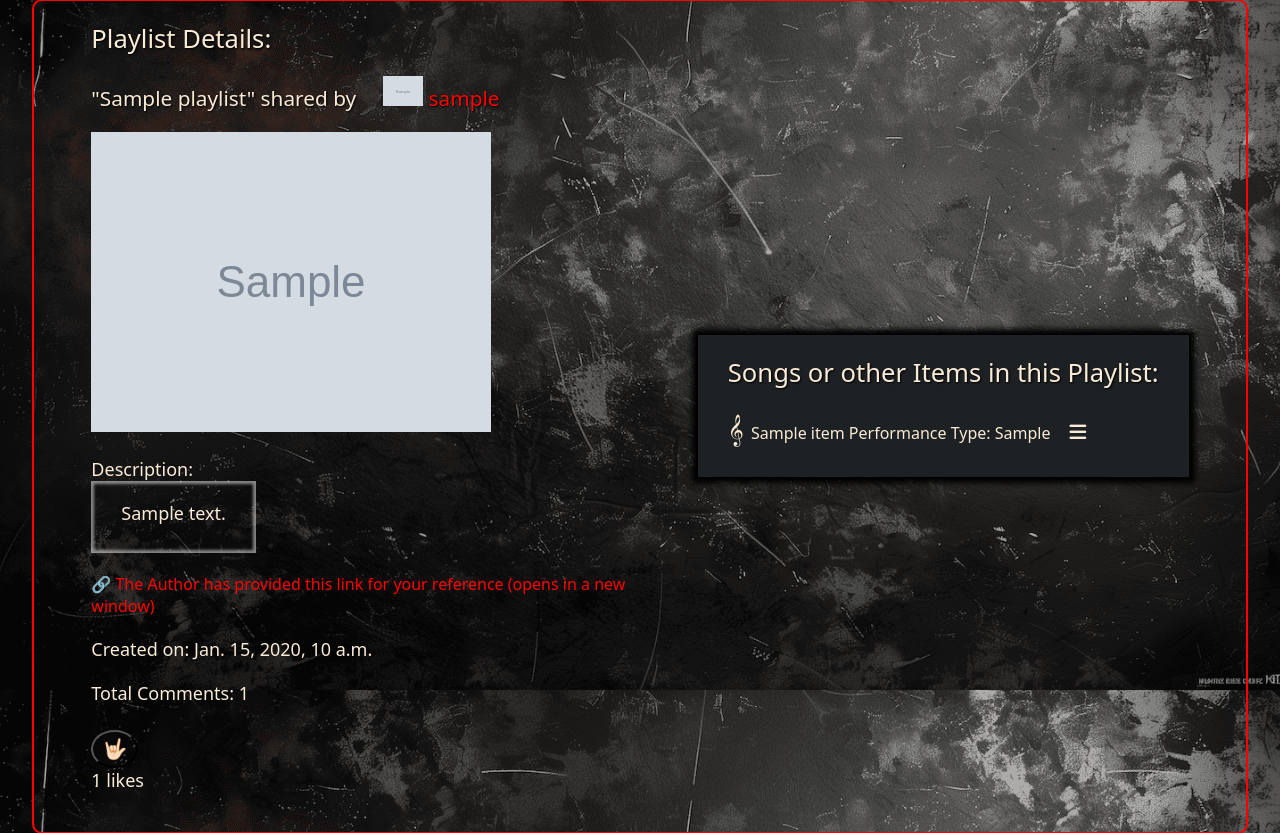
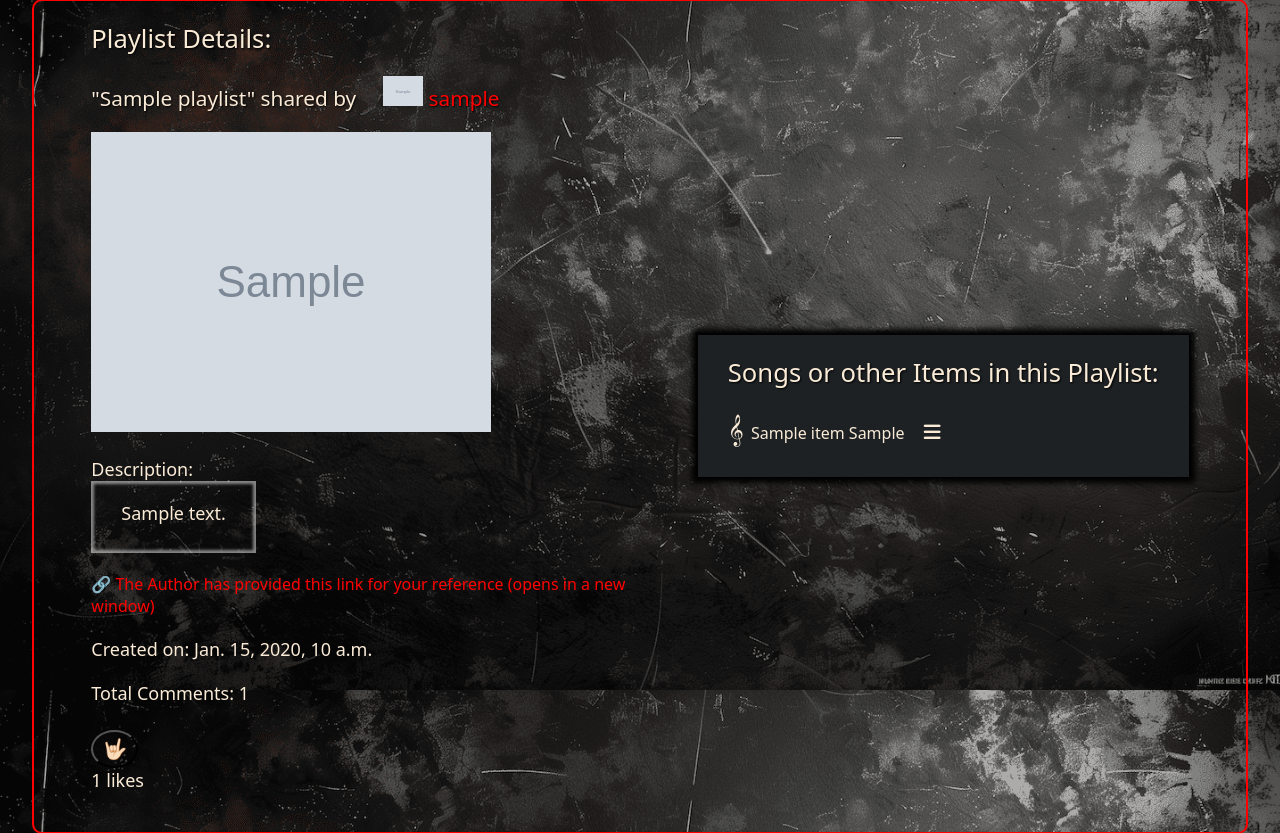
Before and after one commit to Mykola-CI/slipknot-fan-hub, a Django app: template core/templates/core/playlist_post_detail.html in a window 1280 px wide. Shown: the part 110-943 px from the top of the page. Run offline with Django 5.2, Linux system fonts and the light colour scheme; the template is opened without the code that fills it: most values are stand-ins (such as "Sample title", 1, 10 or a date in 2020); grey boxes marked "Sample" are stand-in pictures; some libraries are stand-ins or nearby versions.

Commit message:
Add performance type to item title in playlist_created view

```diff
--- a/core/templates/core/playlist_post_detail.html
+++ b/core/templates/core/playlist_post_detail.html
@@ -83,7 +83,7 @@
         <ul class="flex-column-left">
             {% for item in playlist_items %}
             <li>
-                {{ item }} Performance Type: {{ item.get_performance_type_display }}
+                {{ item }} {{ item.get_performance_type_display }}
                 <input type="checkbox" id="nav-toggle-{{ forloop.counter }}" class="nav-toggle hidden"
                     name="nav-toggle">
                 <label for="nav-toggle-{{ forloop.counter }}" class="nav-toggle--label"><i
--- a/user_profile/templates/user_profile/playlist_created.html
+++ b/user_profile/templates/user_profile/playlist_created.html
@@ -102,7 +102,7 @@
             {% for item in playlist_items %}
             <li>
                 <a href="{% url 'playlist_item_update' playlist_id=playlist.id pk=item.id %}"
-                    aria-label="edit or delete playlist items">{{ item }}</a>
+                    aria-label="edit or delete playlist items">{{ item }} {{ item.get_performance_type_display }}</a>
             </li>
             {% endfor %}
         </ul>
```
